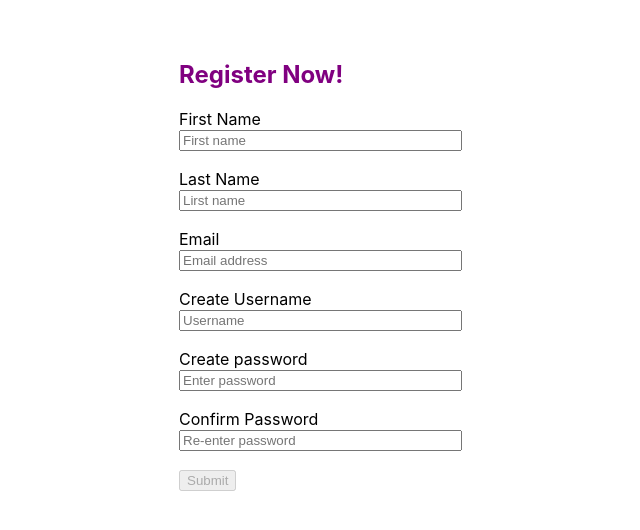
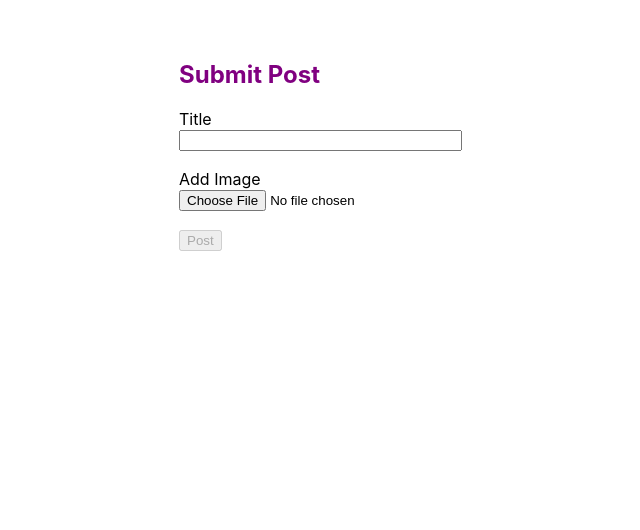
Before and after one commit to build-week-how-to-TT102/front-end, a React (Create React App) app in the folder how-to/: page / in a window 1280 px wide. Shown: the top 530 px of the page, without its empty margins (261-901 px from the left). Built offline with nearby package versions, Linux system fonts and the light colour scheme.

Commit message:
SubmitPost component started

```diff
--- a/how-to/src/App.js
+++ b/how-to/src/App.js
@@ -1,5 +1,6 @@
 import './App.css';
 import Register from "./Components/Register"
+import SubmitPost from "./Components/SubmitPost"
 
 function App() {
   return (
@@ -19,7 +20,7 @@ function App() {
     //     </a>
     //   </header>
     // </div>
-    <Register />
+    <SubmitPost />
   );
 }
 
--- a/how-to/src/Components/Register.js
+++ b/how-to/src/Components/Register.js
@@ -2,6 +2,7 @@ import React, { useState, useEffect } from "react";
 import * as yup from "yup";
 import { Container, Form, ButtonToggle } from "reactstrap";
 import styled from "styled-components";
+import axios from "axios";
 
 const CustomBox = styled.div`
   width: 400px;
@@ -21,7 +22,7 @@ const RegisterPrompt = styled.h2`
 const Inputs = styled.div`
   margin-bottom: 18px;
   input {
-    width: 275px;
+  width: 275px;
   }
 `;
 
@@ -158,8 +159,8 @@ const Register = () => {
                 />
               </Inputs>
             </label>
-            <label htmlFor="paswword">
-              Create password
+            <label htmlFor="password">
+              Create Password
               <Inputs>
                 <input
                   onChange={onInputChange}
--- /dev/null
+++ b/how-to/src/Components/SubmitPost.js
@@ -0,0 +1,91 @@
+import React, { useState } from "react";
+import * as yup from "yup";
+import axios from "axios";
+import { Container, Form, ButtonToggle } from "reactstrap";
+import styled from "styled-components";
+
+const CustomBox = styled.div`
+  width: 400px;
+  margin: 0px auto;
+  border-radius: 10px;
+  padding: 40px;
+  border: 10px;
+`;
+
+const SubmitPrompt = styled.h2`
+  color: purple;
+  width: 100%;
+  margin-bottom: 20px;
+  padding-right: 75px;
+`;
+
+const Inputs = styled.div`
+  margin-bottom: 18px;
+  input {
+    width: 275px;
+  }
+`;
+
+const SubmitPost = () => {
+  const [newPost, setNewPost] = useState({
+    title: "",
+    content: "",
+  });
+
+  const [postErrors, setPostErrors] = useState({
+    title: "",
+    content: "",
+  });
+
+  const [selectImage, setSelectImage] = useState(null);
+
+  const [isButtonDisabled, setIsButtonDisabled] = useState(true);
+
+  // const formData = new FormData();
+  // formData.append("title", title);
+  // formData.append("file", selectImage);
+
+  // axios
+  //   .post(UPLOAD_URL, formData)
+  //   .then((res) => {
+  //     alert("File Upload Successful");
+  //   })
+  //   .catch((err) => alert("Upload not successful"));
+
+  return (
+    <CustomBox>
+      <Container>
+        <div>
+          <Form>
+            <SubmitPrompt>Submit Post</SubmitPrompt>
+            <label>
+              Title
+              <Inputs>
+                <input name="title" id="title" type="text" />
+              </Inputs>
+            </label>
+            <label>
+              Add Image
+              <Inputs>
+                <input
+                  type="file"
+                  value={selectImage}
+                  onChange={(e) => setSelectImage(e.target.files[0])}
+                />
+              </Inputs>
+            </label>
+            <ButtonToggle
+              disabled={isButtonDisabled}
+              color="info"
+              type="submit"
+            >
+              Post
+            </ButtonToggle>
+          </Form>
+        </div>
+      </Container>
+    </CustomBox>
+  );
+};
+
+export default SubmitPost;
```
Also changed, not shown: how-to/src/Components/ContributorForm.js (deleted), 1 other file (tests, documents, lock files or other folders).
